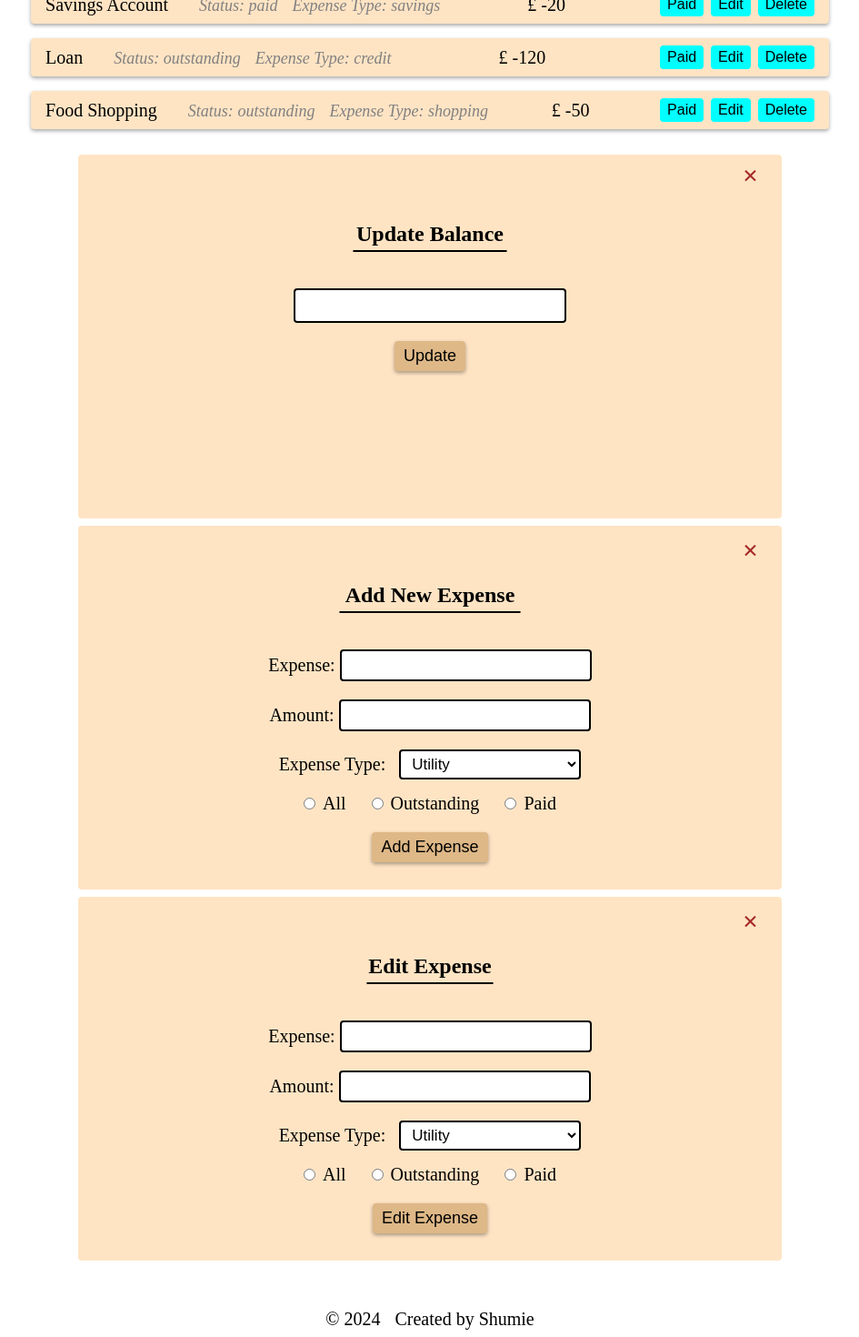
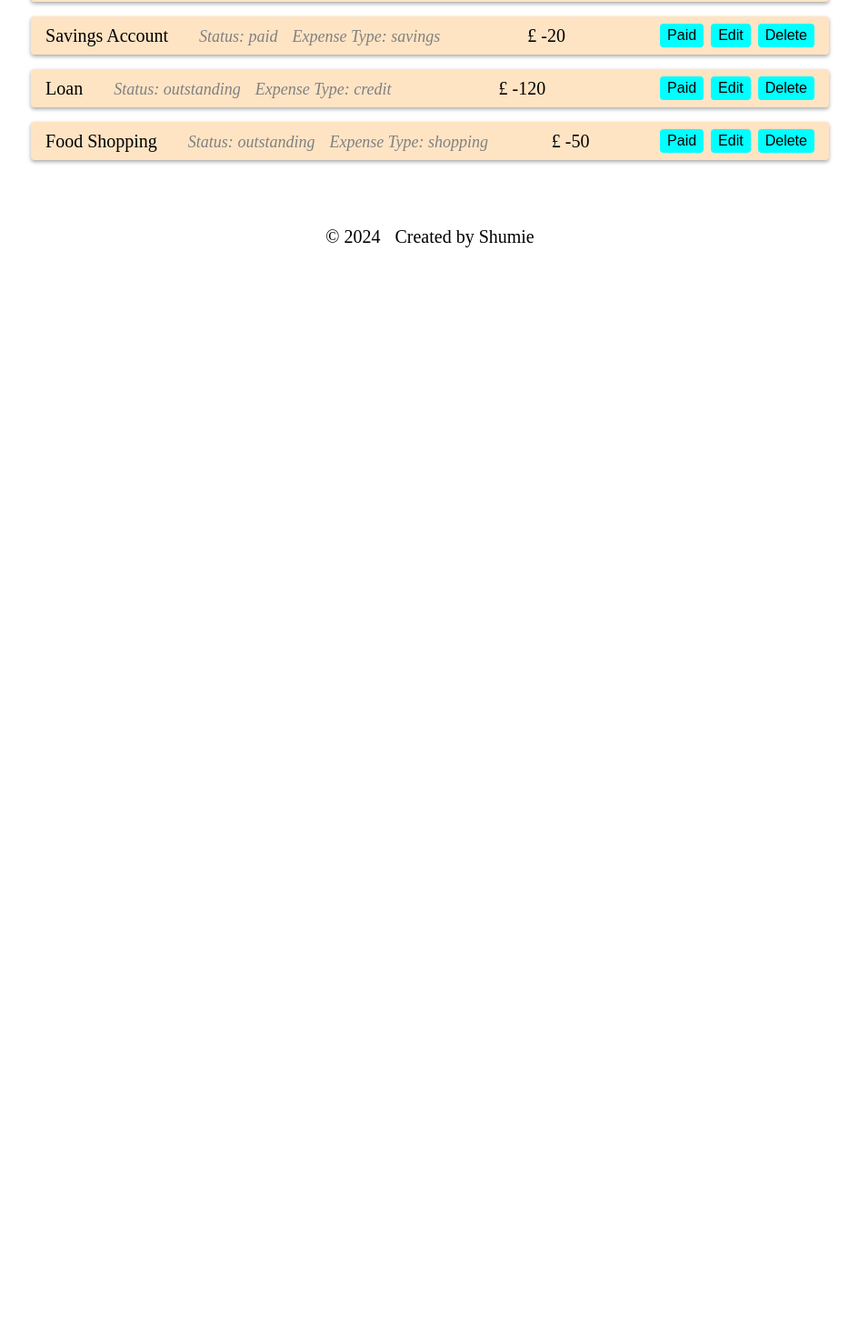
Before and after one commit to Shumieb/ExpensesTracker, a React (Vite) app: page / in a window 1280 px wide. Shown: the part 463-1933 px from the top of the page at 91% size, without its empty margins (167-1112 px from the left). After the commit the page ends 800 px from the top, so only its background shows below. Built offline with nearby package versions, Linux system fonts and the light colour scheme.

Commit message:
added functionality to UpdateBalance component

```diff
--- a/src/components/actionBtns/ActionBtns.jsx
+++ b/src/components/actionBtns/ActionBtns.jsx
@@ -1,10 +1,24 @@
+import { useEffect, useState } from "react"
 import styles from "./actionBtns.module.css"
 
-function ActionBtns() {
+function ActionBtns({ balance, showHideModal }) {
+
+    // variables
+    const [currentBalance, setCurrentBalance] = useState(0);
+
+    // use effect
+    useEffect(() => {
+        setCurrentBalance(balance);
+    }, [balance])
+
     return (
         <section className={styles.actionBtns}>
-            <button className={styles.btn}>Update Balance</button>
-            <button className={styles.btn}>Add New Expense</button>
+            <button className={styles.btn}
+                onClick={() => showHideModal("updateBalanceModal", true)}
+            >Update Balance</button>
+            <button className={styles.btn}
+                onClick={() => showHideModal("addExpenseModal", true)}
+            >Add New Expense</button>
         </section>
     )
 }
--- a/src/components/addNewExpense/AddExpense.jsx
+++ b/src/components/addNewExpense/AddExpense.jsx
@@ -1,10 +1,10 @@
 import styles from "./addExpense.module.css"
 
-function AddExpense() {
+function AddExpense({ showHideModal }) {
   return (
     <section className={styles.modal}>
       <form className={styles.modalContent}>
-        <span className={styles.close} >&times;</span>
+        <span className={styles.close} onClick={() => showHideModal("addExpenseModal", false)}>&times;</span>
         <h2 className={styles.header}>Add New Expense</h2>
         <span className={styles.hr}><hr /></span>
         <div>
--- a/src/components/addNewExpense/addExpense.module.css
+++ b/src/components/addNewExpense/addExpense.module.css
@@ -1,15 +1,24 @@
 .modal {
-    padding: 4px;
+    display: block;
+    position: fixed;
+    z-index: 1;
+    left: 0;
+    top: 0;
+    width: 100%;
+    height: 100%;
+    overflow: auto;
+    background-color: rgba(0, 0, 0, 0.4);
 }
 
 .modal .modalContent {
     background-color: bisque;
-    width: 80%;
     min-height: 50vh;
-    margin: auto;
     border-radius: 4px;
     border: 2px solid bisque;
-    padding: 8px 12px;
+    padding: 4px 12px;
+    width: 50%;
+    height: 60vh;
+    margin: 10% auto;
 }
 
 .modal .modalContent .header {
@@ -59,7 +68,7 @@
     align-items: center;
     border-radius: 4px;
     gap: 12px;
-    margin-bottom: 20px;
+    margin-bottom: 40px;
 }
 
 .modal .radio {
@@ -79,7 +88,7 @@
     border-radius: 4px;
     padding: 4px 8px;
     cursor: pointer;
-    margin-bottom: 15px;
+    margin-bottom: 30px;
     box-shadow: rgba(0, 0, 0, 0.35) 0px 2px 4px;
 }
 
--- a/src/components/editExpense/EditExpense.jsx
+++ b/src/components/editExpense/EditExpense.jsx
@@ -1,10 +1,10 @@
 import styles from "./editExpense.module.css"
 
-function EditExpense() {
+function EditExpense({ showHideModal }) {
     return (
         <section className={styles.modal}>
             <form className={styles.modalContent}>
-                <span className={styles.close} >&times;</span>
+                <span className={styles.close} onClick={() => showHideModal("editExpenseModal", false)}>&times;</span>
                 <h2 className={styles.header}>Edit Expense</h2>
                 <span className={styles.hr}><hr /></span>
                 <div>
--- a/src/components/editExpense/editExpense.module.css
+++ b/src/components/editExpense/editExpense.module.css
@@ -1,15 +1,24 @@
 .modal {
-    padding: 4px;
+    display: block;
+    position: fixed;
+    z-index: 1;
+    left: 0;
+    top: 0;
+    width: 100%;
+    height: 100%;
+    overflow: auto;
+    background-color: rgba(0, 0, 0, 0.4);
 }
 
 .modal .modalContent {
     background-color: bisque;
-    width: 80%;
     min-height: 50vh;
-    margin: auto;
     border-radius: 4px;
     border: 2px solid bisque;
-    padding: 8px 12px;
+    padding: 4px 12px;
+    width: 50%;
+    height: 60vh;
+    margin: 10% auto;
 }
 
 .modal .modalContent .header {
@@ -59,7 +68,7 @@
     align-items: center;
     border-radius: 4px;
     gap: 12px;
-    margin-bottom: 20px;
+    margin-bottom: 40px;
 }
 
 .modal .radio {
@@ -79,7 +88,7 @@
     border-radius: 4px;
     padding: 4px 8px;
     cursor: pointer;
-    margin-bottom: 15px;
+    margin-bottom: 30px;
     box-shadow: rgba(0, 0, 0, 0.35) 0px 2px 4px;
 }
 
--- a/src/components/expense/Expense.jsx
+++ b/src/components/expense/Expense.jsx
@@ -1,6 +1,6 @@
 import styles from "./expense.module.css"
 
-function Expense({ expense }) {
+function Expense({ expense, showHideModal }) {
     return (
         <li className={styles.expenses}>
             <div className={styles.expense}>
@@ -13,7 +13,10 @@ function Expense({ expense }) {
             </div>
             <div className={styles.btns}>
                 <button className={styles.btn}>Paid</button>
-                <button className={styles.btn}>Edit</button>
+                <button
+                    className={styles.btn}
+                    onClick={() => showHideModal("editExpenseModal", true)}
+                >Edit</button>
                 <button className={styles.btn}>Delete</button>
             </div>
         </li>
--- a/src/components/expensesList/ExpensesList.jsx
+++ b/src/components/expensesList/ExpensesList.jsx
@@ -1,14 +1,14 @@
 import Expense from "../expense/Expense"
 import styles from "./expensesList.module.css"
 
-function ExpensesList({ myData }) {
+function ExpensesList({ myData, showHideModal }) {
 
     return (
         <section className={styles.list}>
             <ul className={styles.expensesList}>
                 {
                     myData.map(expense => {
-                        return <Expense expense={expense} key={expense.id} />
+                        return <Expense expense={expense} key={expense.id} showHideModal={showHideModal} />
                     })
                 }
             </ul>
--- a/src/components/updateBalance/UpdateBalance.jsx
+++ b/src/components/updateBalance/UpdateBalance.jsx
@@ -1,14 +1,60 @@
+import { useEffect, useState } from "react"
 import styles from "./updateBalance.module.css"
 
-function UpdateBalance() {
+function UpdateBalance({ showHideModal, currentBalance, upDateCurrentBalance }) {
+
+    // variables
+    const [updatedBalance, setUpdatedBalance] = useState(0);
+    const [error, setError] = useState("");
+    const [displayError, setDisplayError] = useState(false);
+
+    // use effect
+    useEffect(() => {
+        setUpdatedBalance(currentBalance);
+    }, [currentBalance])
+
+    // functions
+    const handleSubmit = (e) => {
+        e.preventDefault();
+        if (updatedBalance == 0) {
+            setError("please enter a value greater than 0");
+            setDisplayError(true);
+        } else {
+            upDateCurrentBalance(updatedBalance);
+            showHideModal("updateBalanceModal", false)
+        }
+    }
+
     return (
         <section className={styles.modal}>
-            <form className={styles.modalContent}>
-                <span className={styles.close} >&times;</span>
+            <form
+                className={styles.modalContent}
+                onSubmit={(e) => handleSubmit(e)}
+            >
+                <span
+                    className={styles.close}
+                    onClick={() => showHideModal("updateBalanceModal", false)}
+                >&times;</span>
                 <h2 className={styles.header}>Update Balance</h2>
                 <span className={styles.hr}><hr /></span>
-                <input type="number" name="updatedBalance" id="updatedBalance" min={0} className={styles.modalInput} />
-                <input type="submit" value="Update" className={styles.updateBtn} />
+                <input
+                    type="number"
+                    name="updatedBalance"
+                    id="updatedBalance"
+                    min={0}
+                    className={styles.modalInput}
+                    value={updatedBalance}
+                    onChange={(e) => setUpdatedBalance(e.target.value)}
+                    onFocus={() => setDisplayError(false)}
+                />
+                <input
+                    type="submit"
+                    value="Update"
+                    className={styles.updateBtn}
+                />
+                {
+                    displayError && <p className={styles.errorMsg}>{error}</p>
+                }
             </form>
         </section>
     )
--- a/src/components/updateBalance/updateBalance.module.css
+++ b/src/components/updateBalance/updateBalance.module.css
@@ -1,15 +1,24 @@
 .modal {
-    padding: 4px;
+    display: block;
+    position: fixed;
+    z-index: 1;
+    left: 0;
+    top: 0;
+    width: 100%;
+    height: 100%;
+    overflow: auto;
+    background-color: rgba(0, 0, 0, 0.4);
 }
 
 .modal .modalContent {
     background-color: bisque;
-    width: 80%;
     min-height: 50vh;
-    margin: auto;
     border-radius: 4px;
     border: 2px solid bisque;
     padding: 4px 12px;
+    width: 50%;
+    height: 60vh;
+    margin: 10% auto;
 }
 
 .modal .modalContent .header {
@@ -38,6 +47,7 @@
 .modal .updateBtn {
     display: block;
     margin: auto;
+    margin-top: 20px;
     font-size: 18px;
     border: 2px solid burlywood;
     background-color: burlywood;
@@ -66,3 +76,11 @@
     text-decoration: none;
     cursor: pointer;
 }
+
+.errorMsg {
+    text-transform: capitalize;
+    color: brown;
+    padding: 8px;
+    margin-top: 20px;
+    font-style: italic;
+}
--- a/src/pages/home/Home.jsx
+++ b/src/pages/home/Home.jsx
@@ -9,12 +9,16 @@ import ActionBtns from "../../components/actionBtns/ActionBtns"
 import UpdateBalance from "../../components/updateBalance/UpdateBalance"
 import AddExpense from "../../components/addNewExpense/AddExpense"
 import EditExpense from "../../components/editExpense/EditExpense"
+import Hero from "../../components/hero/Hero"
 
 function Home() {
 
     // variables
     const [currentBalance, setCurrentBalance] = useState(0);
     const [myData, setMyData] = useState([]);
+    const [displayUpdateBalanceModal, setDisplayUpdateBalanceModal] = useState(false);
+    const [displayAddExpenseModal, setDisplayUpdateExpenseModal] = useState(false);
+    const [displayEditExpenseModal, setDisplayEditExpenseModal] = useState(false);
 
     // use effect
     useEffect(() => {
@@ -22,15 +26,63 @@ function Home() {
         setMyData(expensesData);
     }, [])
 
+    // functions
+    const showHideModal = (modal, action) => {
+        //console.log(modal, action);
+        if (modal == "updateBalanceModal") {
+            setDisplayUpdateBalanceModal(action);
+        }
+        if (modal == "addExpenseModal") {
+            setDisplayUpdateExpenseModal(action);
+        }
+        if (modal == "editExpenseModal") {
+            setDisplayEditExpenseModal(action);
+        }
+    }
+
+    const upDateCurrentBalance = (balance) => {
+        if (balance > 0) {
+            setCurrentBalance(balance);
+        }
+    }
+
     return (
         <main className={styles.homeContainer}>
-            <BalanceExpenses balance={currentBalance} />
-            <ActionBtns />
+            <Hero title="Home" />
+            <BalanceExpenses
+                balance={currentBalance}
+            />
+            <ActionBtns
+                balance={currentBalance}
+                showHideModal={showHideModal}
+            />
             <FilterBar />
-            <ExpensesList myData={myData} />
-            <UpdateBalance />
-            <AddExpense />
-            <EditExpense />
+            <ExpensesList
+                myData={myData}
+                showHideModal={showHideModal}
+            />
+
+            {/* Modals */}
+            {
+                displayUpdateBalanceModal &&
+                <UpdateBalance
+                    showHideModal={showHideModal}
+                    currentBalance={currentBalance}
+                    upDateCurrentBalance={upDateCurrentBalance}
+                />
+            }
+            {
+                displayAddExpenseModal &&
+                <AddExpense
+                    showHideModal={showHideModal}
+                />
+            }
+            {
+                displayEditExpenseModal &&
+                <EditExpense
+                    showHideModal={showHideModal}
+                />
+            }
         </main>
     )
 }
```
